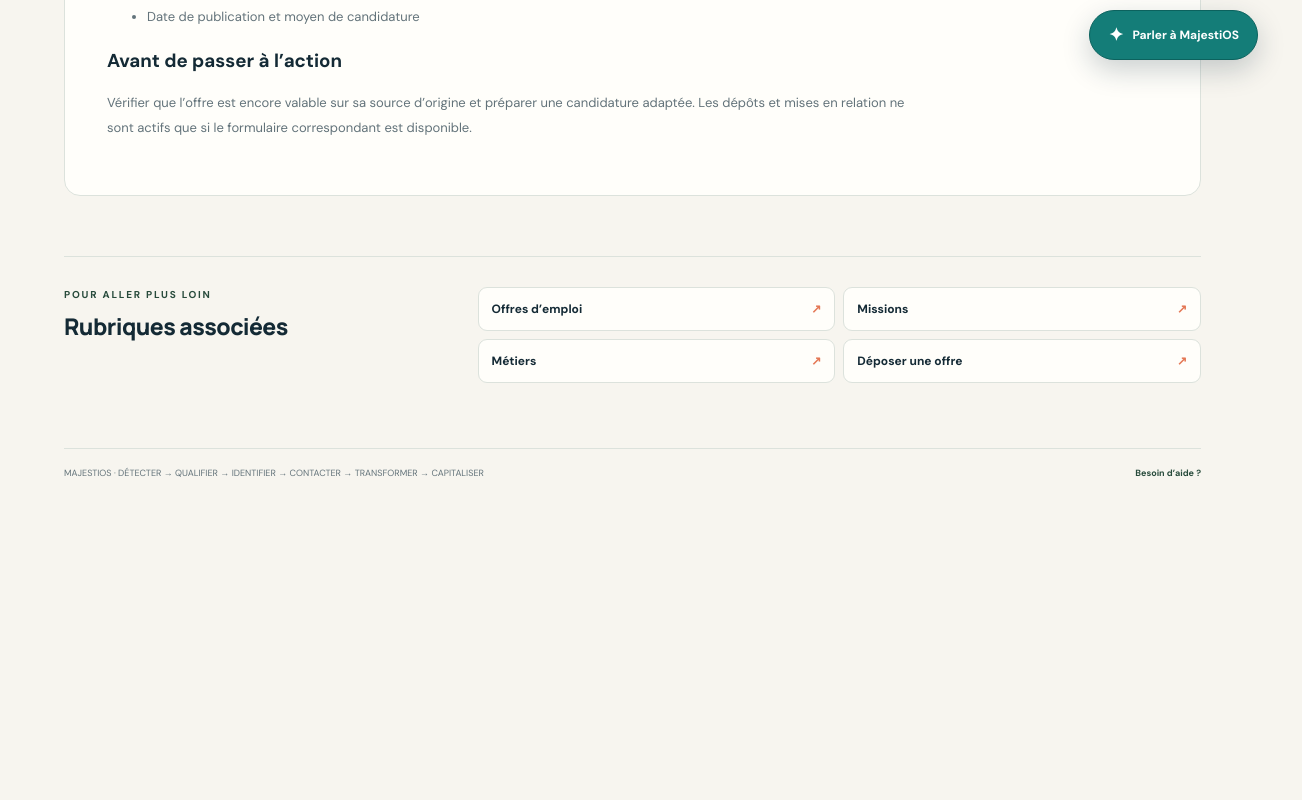
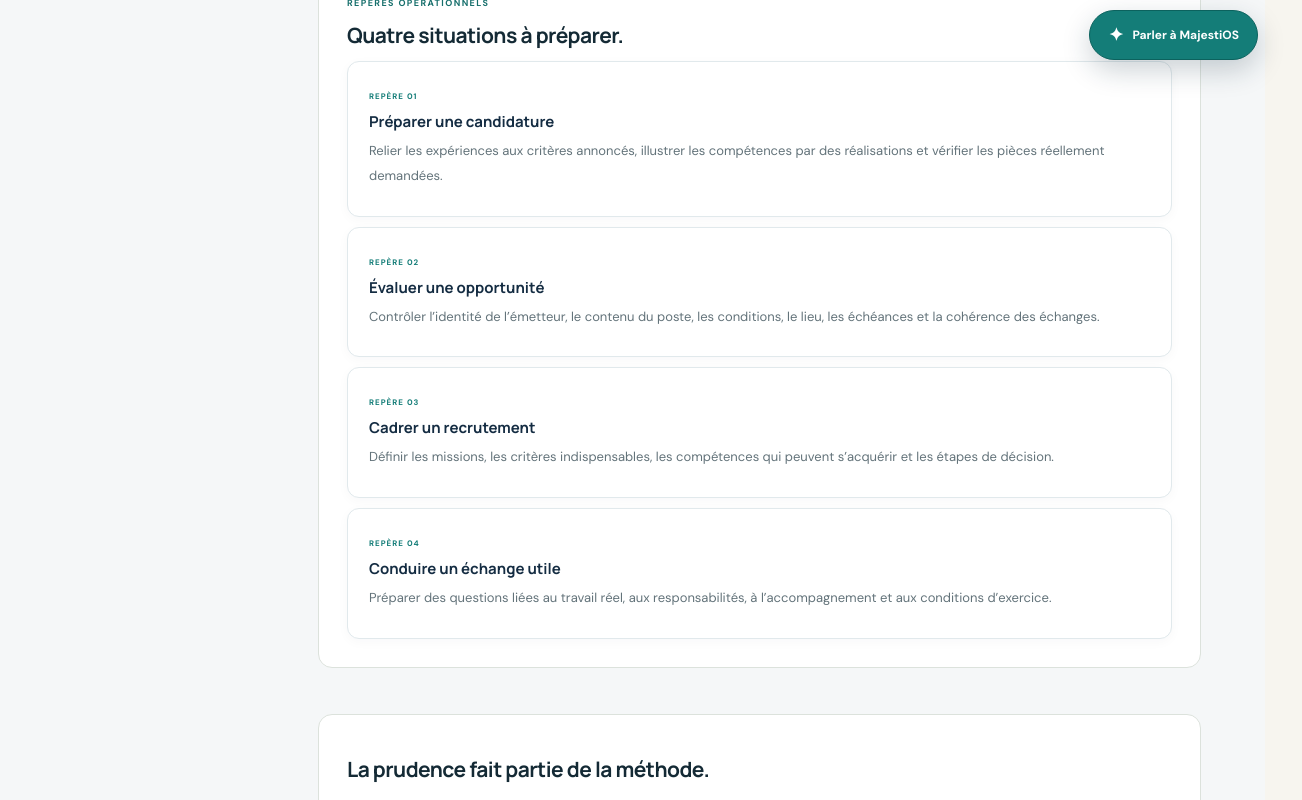
Before and after one commit to Chexpeer/Majestios, a Next.js app: page /opportunites/emploi/conseils in a window 1280 px wide. Shown: the part 720-1520 px from the top of the page, 1302 px wide, since content can reach past the window. Before the commit the page ends 1249 px from the top, so only its background shows below. Built offline with nearby package versions, Linux system fonts and the light colour scheme.

Commit message:
Créer une page dédiée aux conseils emploi et recrutement

```diff
--- /dev/null
+++ b/src/app/opportunites/emploi/conseils/page.tsx
@@ -0,0 +1,23 @@
+import Link from "next/link";
+import PublicHeader from "@/components/public-header";
+
+export const metadata = {
+ title: "Conseils emploi et recrutement — MajestiOS",
+ description: "Repères pratiques pour préparer une candidature ou cadrer un recrutement avec des critères explicites."
+};
+
+const tracks = [
+ {title:"Préparer une candidature",text:"Relier les expériences aux critères annoncés, illustrer les compétences par des réalisations et vérifier les pièces réellement demandées."},
+ {title:"Évaluer une opportunité",text:"Contrôler l’identité de l’émetteur, le contenu du poste, les conditions, le lieu, les échéances et la cohérence des échanges."},
+ {title:"Cadrer un recrutement",text:"Définir les missions, les critères indispensables, les compétences qui peuvent s’acquérir et les étapes de décision."},
+ {title:"Conduire un échange utile",text:"Préparer des questions liées au travail réel, aux responsabilités, à l’accompagnement et aux conditions d’exercice."}
+];
+
+export default function ConseilsPage() {
+ return <main className="public-site concept-page"><PublicHeader />
+  <section className="how-section concept-hero"><div><span className="section-label">EMPLOI · CONSEILS PRATIQUES</span><h1>Des démarches plus claires, <em>des critères plus justes.</em></h1><p>Une candidature ou un recrutement gagne en qualité lorsque les attentes sont explicites, les informations vérifiées et les décisions fondées sur les exigences réelles du poste.</p></div></section>
+  <section className="concept-principles"><span className="section-label">REPÈRES OPÉRATIONNELS</span><h2>Quatre situations à préparer.</h2><div className="results-list">{tracks.map((d,i)=><article className="result-card" key={d.title}><div className="result-main"><span className="result-category">REPÈRE {String(i+1).padStart(2,"0")}</span><h3>{d.title}</h3><p>{d.text}</p></div></article>)}</div></section>
+  <section className="concept-principles"><h2>La prudence fait partie de la méthode.</h2><p>Ne transmettez pas de données personnelles à un interlocuteur non vérifié. Une offre urgente, des frais demandés pour accéder à un emploi ou des demandes disproportionnées de documents doivent conduire à vérifier l’émetteur par un canal indépendant.</p><p>Ces repères sont généraux : ils ne remplacent pas les règles applicables à chaque contrat ni un conseil juridique adapté. Les fonctionnalités de dépôt d’offres, de candidature et de stockage de CV ne sont pas annoncées comme actives sans parcours sécurisé opérationnel.</p><p><Link href="/opportunites/emploi/offres">Lire la grille de qualification des offres →</Link></p></section>
+  <footer className="public-footer"><Link className="footer-brand" href="/">MajestiOS</Link><Link href="/opportunites/emploi">Emploi et missions</Link><Link href="/faq">FAQ</Link></footer>
+ </main>;
+}
```
